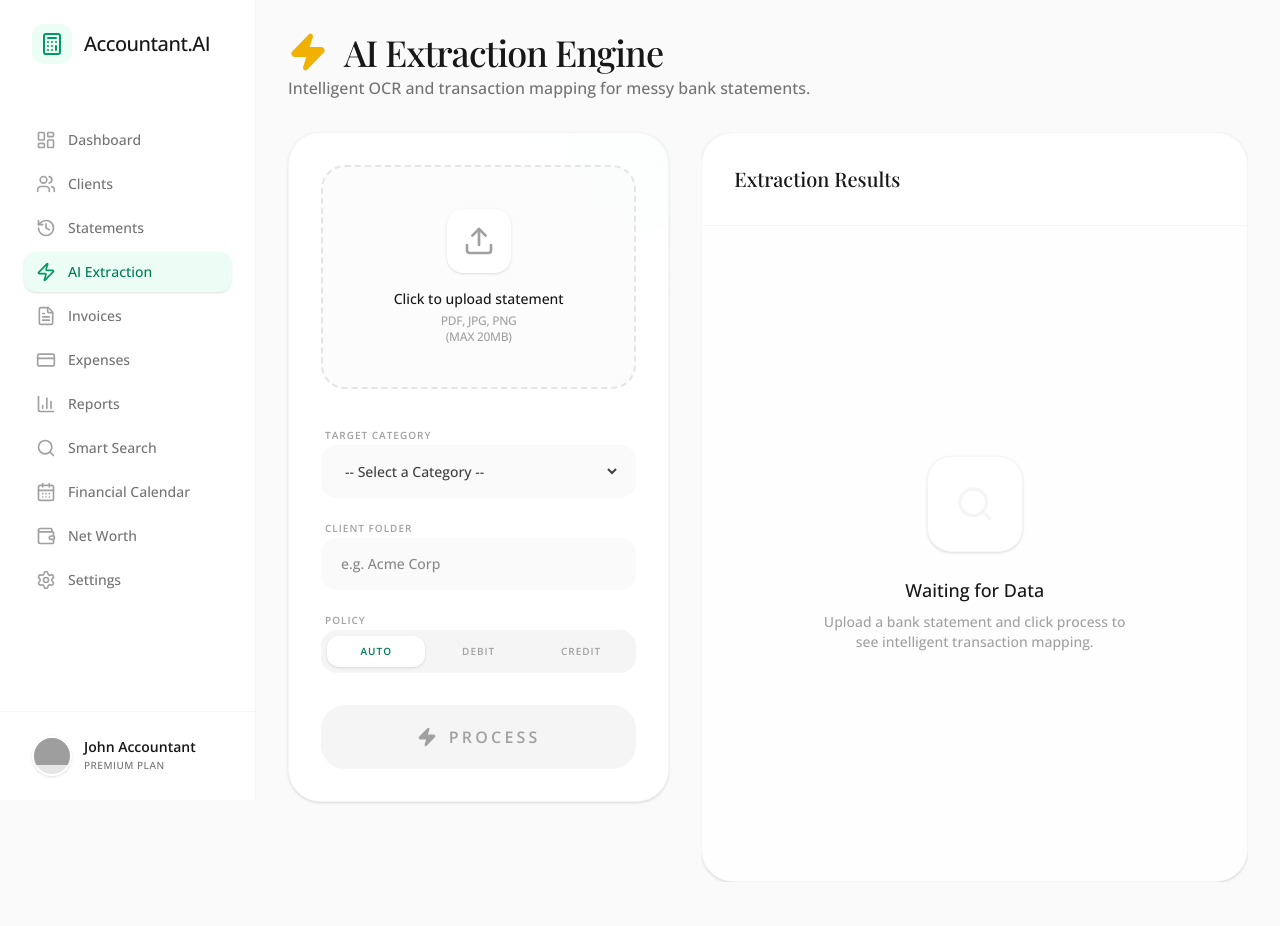
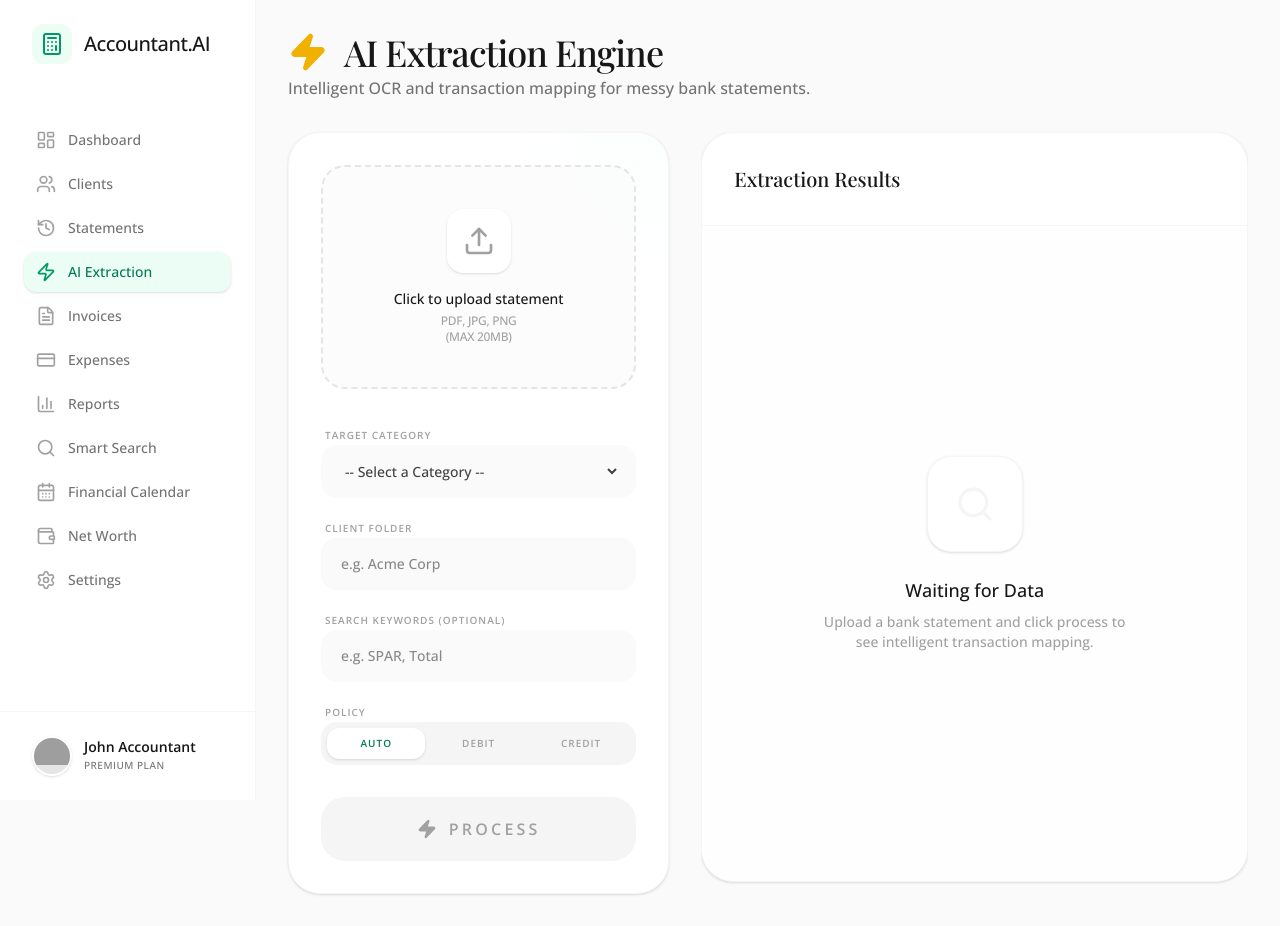
Before and after one commit to Jaun-debug/Accountant-AI, a Next.js app: page /extraction in a window 1280 px wide. Built offline with nearby package versions, Linux system fonts and the light colour scheme; grey boxes are pictures that could not be loaded.

Commit message:
restore search keywords and isolate category from AI prompt

```diff
--- a/src/components/AIExtractor.tsx
+++ b/src/components/AIExtractor.tsx
@@ -51,7 +51,8 @@ export default function AIExtractor() {
         setExtractionResults(null);
 
         try {
-            const results = await api.analyzeStatement(file, keywords, listName);
+            // Pass an empty string instead of listName so the backend AI doesn't use the selected Target Category to inadvertently filter the extraction
+            const results = await api.analyzeStatement(file, keywords, '');
             // Default xero-style behavior: transactions require approval and have default account
             const moddedResults = {
                 ...results,
@@ -287,6 +288,17 @@ export default function AIExtractor() {
                                     />
                                 </div>
 
+                                <div className="space-y-2">
+                                    <label className="text-[10px] font-black text-neutral-400 uppercase tracking-widest pl-1">Search Keywords (Optional)</label>
+                                    <input
+                                        type="text"
+                                        value={keywords}
+                                        onChange={(e) => setKeywords(e.target.value)}
+                                        placeholder="e.g. SPAR, Total"
+                                        className="w-full px-5 py-4 bg-neutral-50 rounded-2xl border-transparent focus:border-emerald-500 focus:bg-white focus:ring-4 focus:ring-emerald-500/10 transition-all text-sm font-medium outline-none"
+                                    />
+                                </div>
+
 
                                 <div className="space-y-2">
                                     <label className="text-[10px] font-black text-neutral-400 uppercase tracking-widest pl-1">Policy</label>
```
